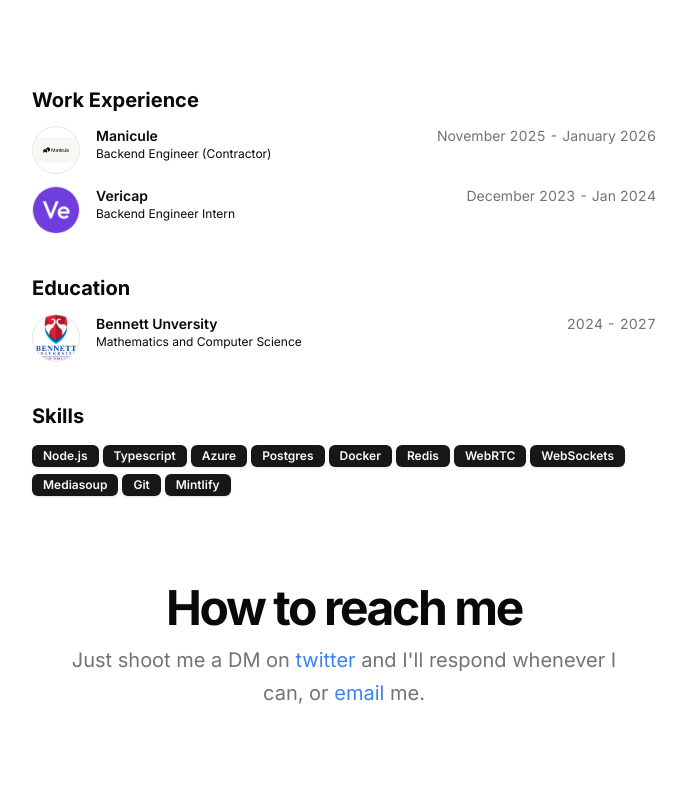
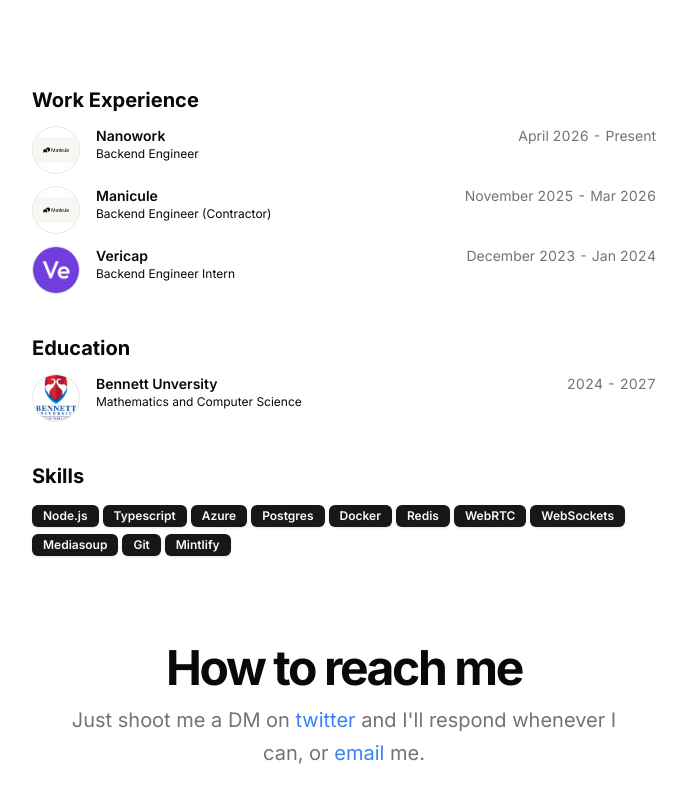
Before and after one commit to sarthaksharma27/portfolio, a Next.js app: page / in a window 1280 px wide. Shown: the part 1356-2155 px from the top of the page, without its empty margins (296-983 px from the left). Built offline with nearby package versions, Linux system fonts and the light colour scheme.

Commit message:
Add Nanowork experience to resume

```diff
--- a/src/data/resume.tsx
+++ b/src/data/resume.tsx
@@ -85,6 +85,18 @@
     //     "Architected and wrote the entire MVP of the GeForce Now Cloud Gaming internal admin and A/B testing dashboard using React, Redux, TypeScript, and Python.",
     // },
     {
+      company: "Nanowork",
+      href: "https://nanowork.ai",
+      badges: [],
+      location: "Remote, India",
+      title: "Backend Engineer",
+      logoUrl: "/manicule.png",
+      start: "April 2026",
+      end: "Present",
+      description:
+      "From idea to revenue, over text"
+    },
+    {
       company: "Manicule",
       href: "https://www.manicule.dev",
       badges: [],
@@ -92,7 +104,7 @@
       title: "Backend Engineer (Contractor)",
       logoUrl: "/manicule.png",
       start: "November 2025",
-      end: "January 2026",
+      end: "Mar 2026",
       description:
       "Docs on autopilot, Keeps your documentation in sync with every commit"
     },
```
